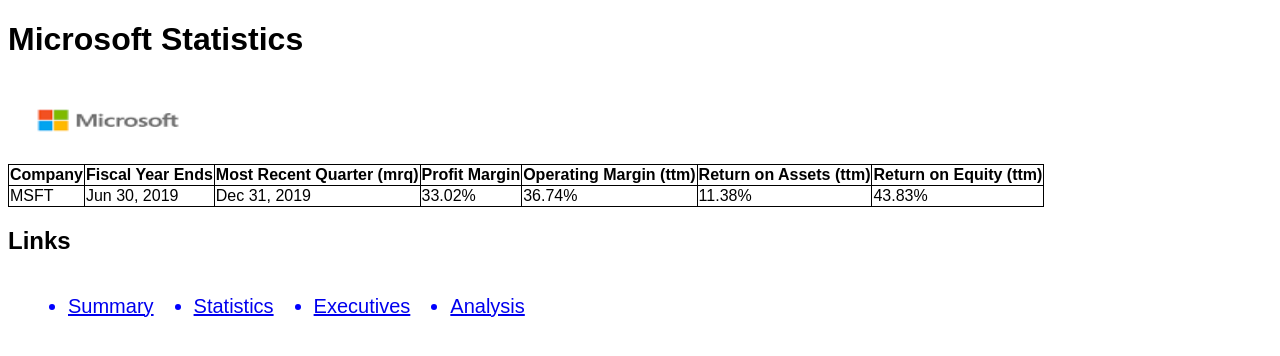
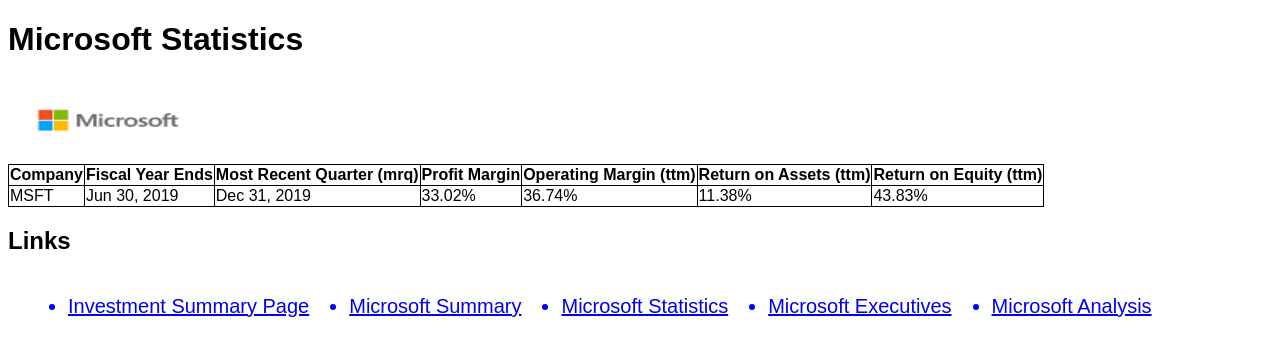
Before and after one commit to khanmw/cs50, a plain HTML site: page MSFT_Statistics.html in a window 1280 px wide. Drawn offline with Linux system fonts and the light colour scheme.

Commit message:
Update MSFT_Statistics.html

```diff
--- a/MSFT_Statistics.html
+++ b/MSFT_Statistics.html
@@ -40,10 +40,11 @@
 		<h2>Links</h2>
 		<ul class="links">
 			<div class="container">
-				<div><li> <a href="MSFT_Summary.html">Summary</a></li> </div>
-				<div><li> <a href="MSFT_Statistics.html">Statistics</a></li> </div>
-				<div><li> <a href="MSFT_Executives.html">Executives</a></li> </div>
-				<div><li> <a href="MSFT_Analysis.html">Analysis</a></li> </div>
+				<div><li> <a href="index.html">Investment Summary Page</a></li> </div>
+				<div><li> <a href="MSFT_Summary.html">Microsoft Summary</a></li> </div>
+				<div><li> <a href="MSFT_Statistics.html">Microsoft Statistics</a></li> </div>
+				<div><li> <a href="MSFT_Executives.html">Microsoft Executives</a></li> </div>
+				<div><li> <a href="MSFT_Analysis.html">Microsoft Analysis</a></li> </div>
 			</div>
 		</ul>
 	</body>
```
